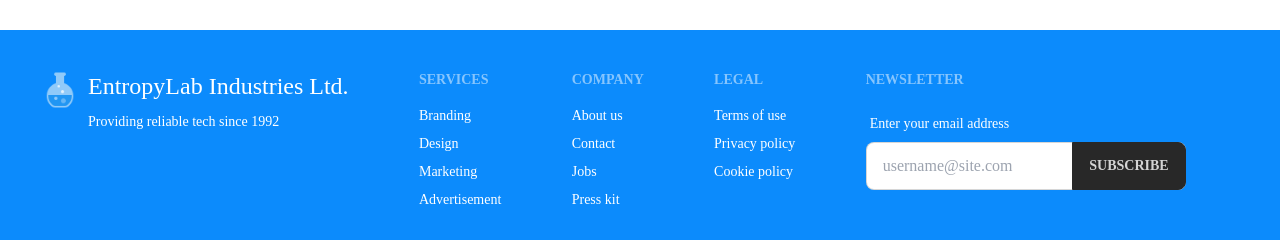
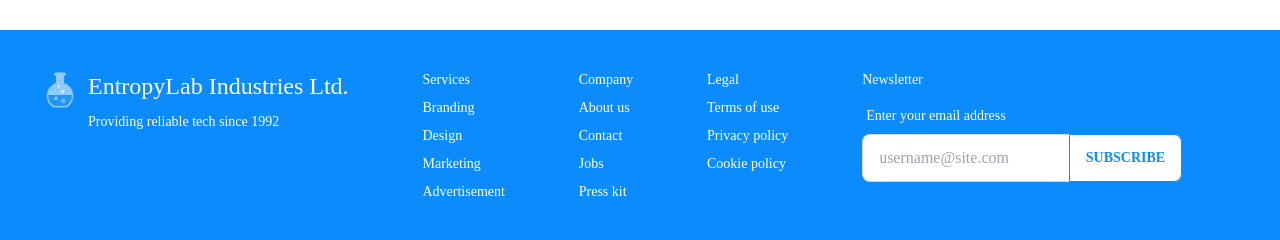
Before and after one commit to srabon0/entropy-lab-client, a React (Create React App) app: page / in a window 1280 px wide. Shown: the part 4660-4900 px from the top of the page. Built offline with nearby package versions, Linux system fonts and the light colour scheme; no server answers.

Commit message:
foot er text

```diff
--- a/src/components/Shared/Footer.js
+++ b/src/components/Shared/Footer.js
@@ -12,27 +12,27 @@ const Footer = () => {
 
   </div>
       <div className="text-white">
-        <span class="footer-title">Services</span>
+        <span class="font-lg text-white">Services</span>
         <a class="link link-hover">Branding</a>
         <a class="link link-hover">Design</a>
         <a class="link link-hover">Marketing</a>
         <a class="link link-hover">Advertisement</a>
       </div>
       <div className="text-white">
-        <span class="footer-title">Company</span>
+        <span class="font-lg text-white">Company</span>
         <a class="link link-hover">About us</a>
         <a class="link link-hover">Contact</a>
         <a class="link link-hover">Jobs</a>
         <a class="link link-hover">Press kit</a>
       </div>
       <div className="text-white">
-        <span class="footer-title">Legal</span>
+        <span class="font-lg text-white">Legal</span>
         <a class="link link-hover">Terms of use</a>
         <a class="link link-hover">Privacy policy</a>
         <a class="link link-hover">Cookie policy</a>
       </div>
       <div className="text-white">
-        <span class="footer-title">Newsletter</span>
+        <span class="font-lg text-white">Newsletter</span>
         <div class="form-control text-white w-80">
           <label class="label">
             <span class="label-text text-white">Enter your email address</span>
@@ -43,7 +43,7 @@ const Footer = () => {
               placeholder="username@site.com"
               class="input input-bordered w-full pr-16"
             />
-            <button class="btn btn-accent absolute top-0 right-0 rounded-l-none">
+            <button class="btn btn-primary btn-outline absolute top-0 right-0 rounded-l-none">
               Subscribe
             </button>
           </div>
```
